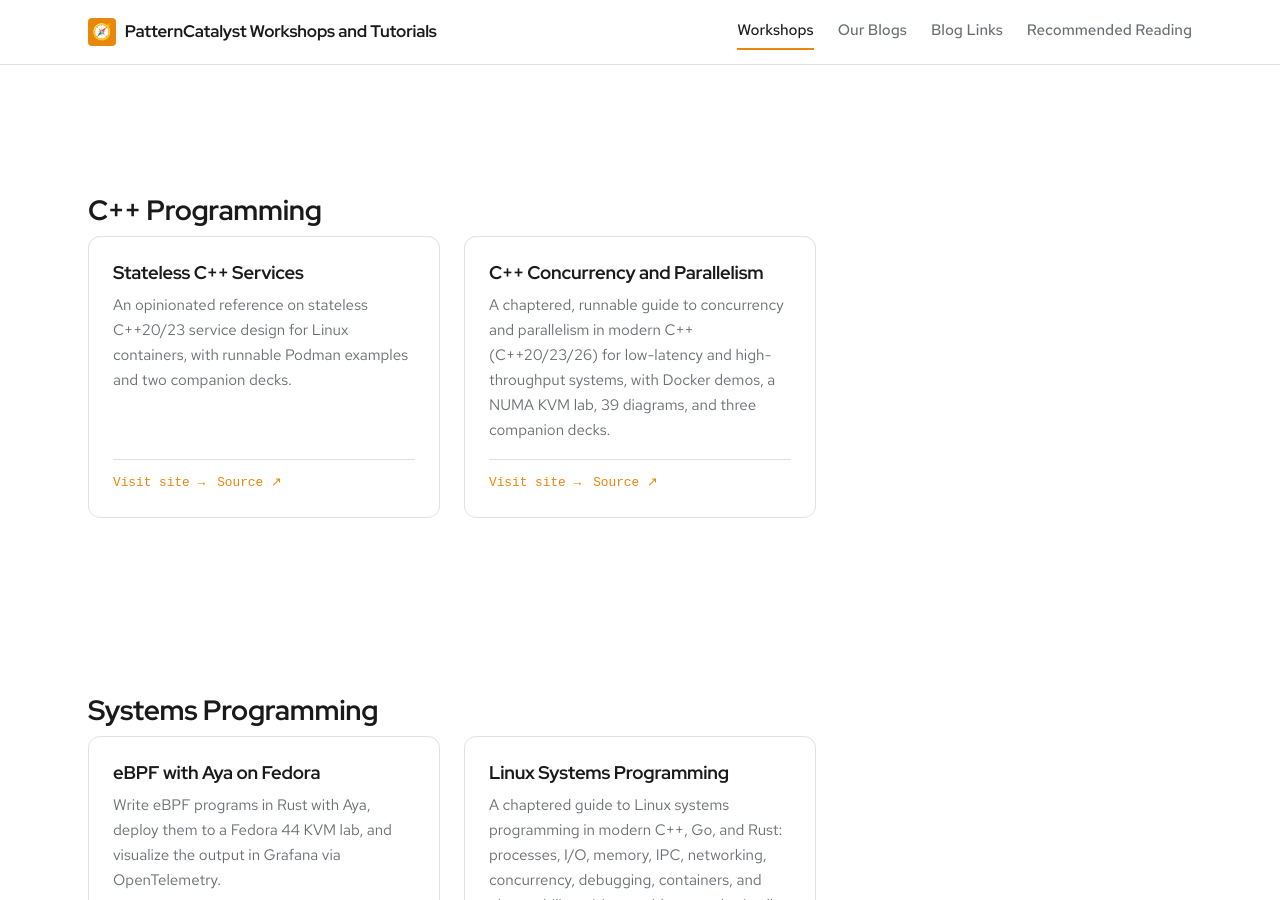
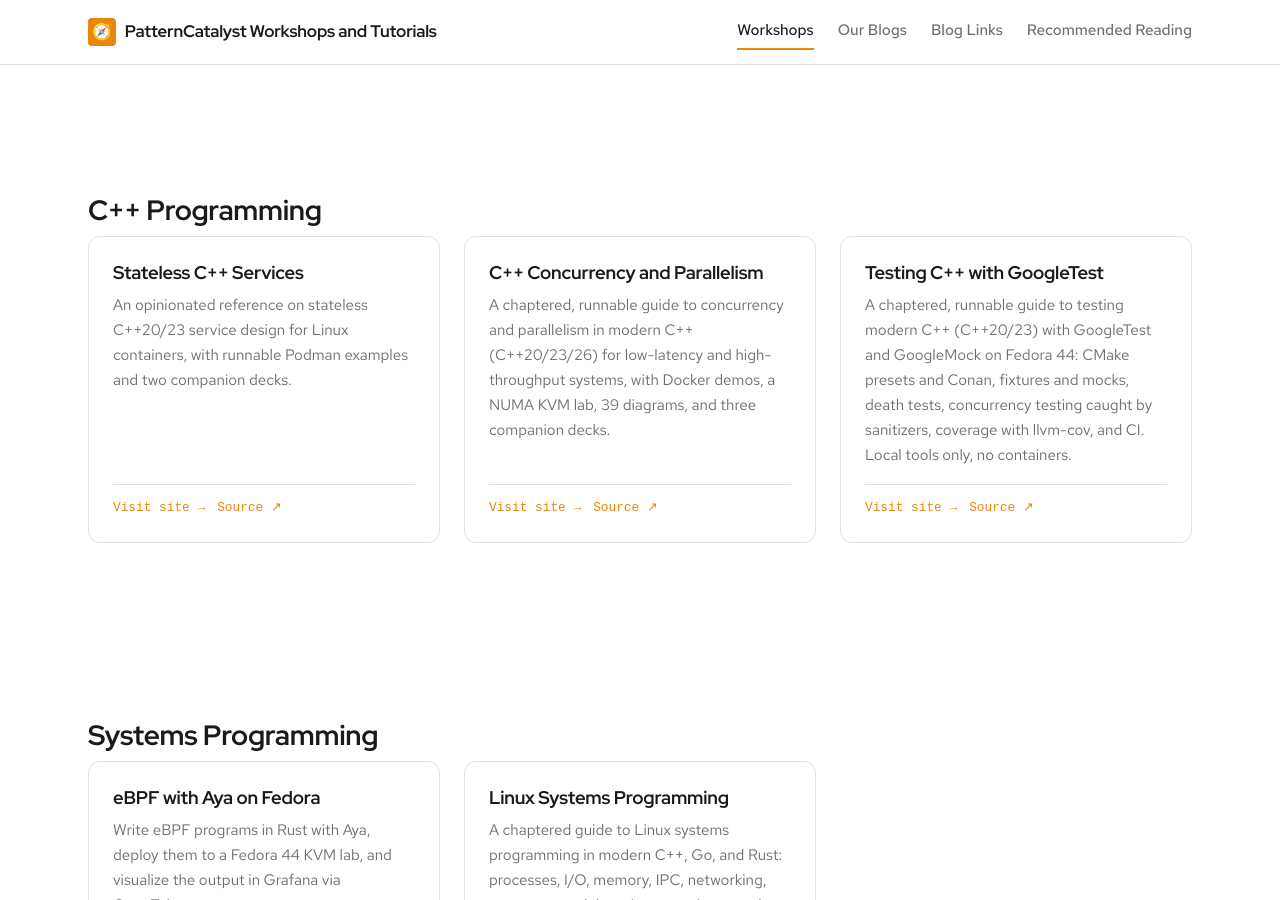
Before and after one commit to patterncatalyst/patterncatalyst-workshops-tutorials-list, a Jekyll site: the page built from index.html, in a window 1280 px wide and 900 px high, scrolled down 4123 px. Built offline with Jekyll 4.4.1, drawn with Linux system fonts in a browser that asks for light colours; some web fonts are replaced.

Commit message:
data(sites): add Testing C++ with GoogleTest to C++ Programming (#45)
Co-authored-by: PatternCatalyst <local@example.invalid>

```diff
--- a/_data/sites.yml
+++ b/_data/sites.yml
@@ -134,6 +134,13 @@ entries:
     site_url: "https://patterncatalyst.github.io/cpp-concurrency-and-parallelism/"
     repo_url: "https://github.com/patterncatalyst/cpp-concurrency-and-parallelism"
 
+  - slug: "cpp-testing-with-googletest"
+    title: "Testing C++ with GoogleTest"
+    group: "C++ Programming"
+    synopsis: "A chaptered, runnable guide to testing modern C++ (C++20/23) with GoogleTest and GoogleMock on Fedora 44: CMake presets and Conan, fixtures and mocks, death tests, concurrency testing caught by sanitizers, coverage with llvm-cov, and CI. Local tools only, no containers."
+    site_url: "https://patterncatalyst.github.io/cpp-testing-with-googletest/"
+    repo_url: "https://github.com/patterncatalyst/cpp-testing-with-googletest"
+
   - slug: "ebpf-with-aya"
     title: "eBPF with Aya on Fedora"
     group: "Systems Programming"
```
